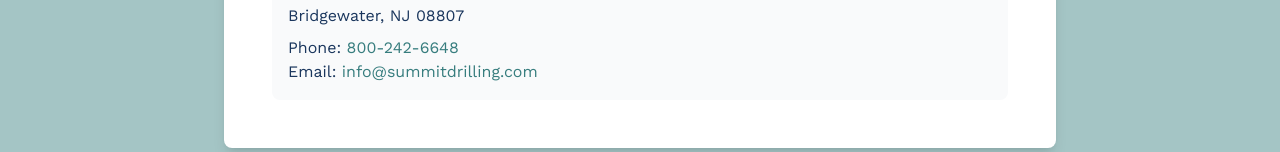
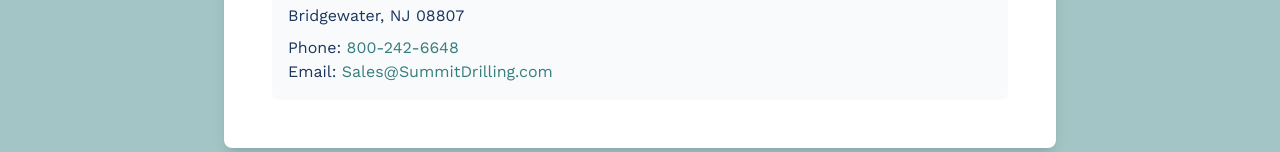
Before and after one commit to prakharbha/summit-drill, a Next.js app: page /privacy-policy in a window 1280 px wide. Shown: the part 3054-3206 px from the top of the page. Built offline with nearby package versions, Linux system fonts and the light colour scheme.

Commit message:
chore: Replace info@summitdrilling.com with Sales@SummitDrilling.com everywhere
- Updated SEO schema
- Updated API routes (contact and project-request)
- Updated privacy policy

```diff
--- a/app/api/contact/route.ts
+++ b/app/api/contact/route.ts
@@ -6,7 +6,7 @@
 
 const MAILGUN_API_KEY = process.env.MAILGUN_API_KEY;
 const MAILGUN_DOMAIN = process.env.MAILGUN_DOMAIN;
-const RECIPIENT_EMAIL = process.env.EMAIL_TO || "info@summitdrilling.com";
+const RECIPIENT_EMAIL = process.env.EMAIL_TO || "Sales@SummitDrilling.com";
 const FROM_EMAIL = process.env.EMAIL_FROM || "noreply@summitdrilling.com";
 
 async function sendMailgunEmail(to: string, subject: string, html: string, from: string) {
--- a/app/api/project-request/route.ts
+++ b/app/api/project-request/route.ts
@@ -6,7 +6,7 @@
 
 const MAILGUN_API_KEY = process.env.MAILGUN_API_KEY;
 const MAILGUN_DOMAIN = process.env.MAILGUN_DOMAIN;
-const RECIPIENT_EMAIL = process.env.EMAIL_TO || "info@summitdrilling.com";
+const RECIPIENT_EMAIL = process.env.EMAIL_TO || "Sales@SummitDrilling.com";
 const FROM_EMAIL = process.env.EMAIL_FROM || "noreply@summitdrilling.com";
 
 // Allowed file types
--- a/app/privacy-policy/page.tsx
+++ b/app/privacy-policy/page.tsx
@@ -116,7 +116,7 @@
                                         <p>745 Bound Brook Road</p>
                                         <p>Bridgewater, NJ 08807</p>
                                         <p className="mt-2">Phone: <a href="tel:+18002426648" className="text-[#377d7e] hover:underline">800-242-6648</a></p>
-                                        <p>Email: <a href="mailto:info@summitdrilling.com" className="text-[#377d7e] hover:underline">info@summitdrilling.com</a></p>
+                                        <p>Email: <a href="mailto:Sales@SummitDrilling.com" className="text-[#377d7e] hover:underline">Sales@SummitDrilling.com</a></p>
                                     </div>
                                 </section>
                             </div>
--- a/lib/seo.ts
+++ b/lib/seo.ts
@@ -14,7 +14,7 @@
     description: "Summit Drilling is the Northeast's leading environmental drilling contractor, providing sonic drilling, direct push, geotechnical drilling, and remediation services.",
     foundingDate: "1996",
     telephone: "+1-908-725-0050",
-    email: "info@summitdrilling.com",
+    email: "Sales@SummitDrilling.com",
     address: {
         streetAddress: "1050 U.S. Highway 206, Suite 3",
         addressLocality: "Bridgewater",
```
